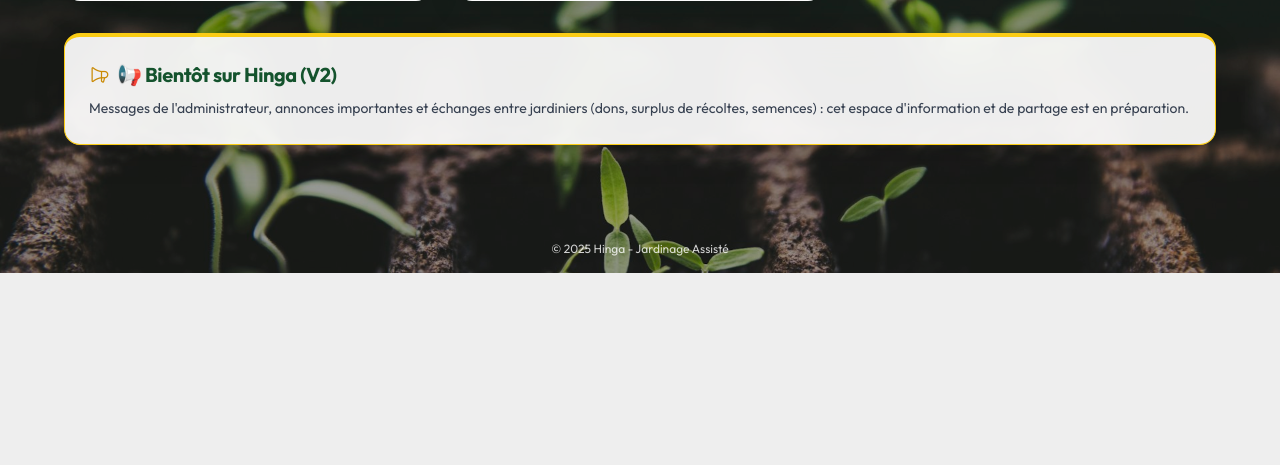
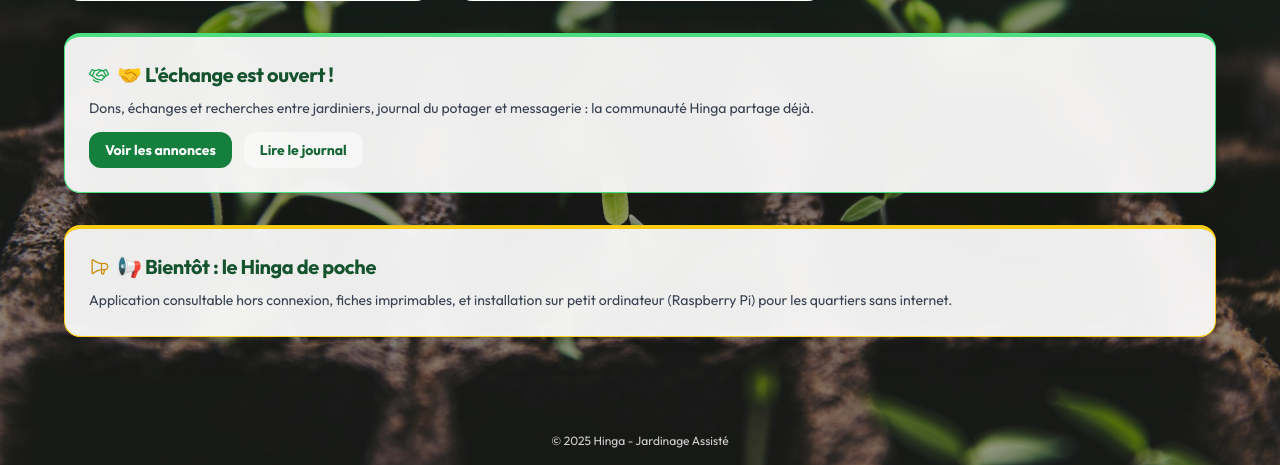
Before and after one commit to keziakdos/hinga, a Flask app: page / in a window 1280 px wide. Shown: the part 1114-1579 px from the top of the page. Before the commit the page ends 1387 px from the top, so only its background shows below. Run offline with Flask 3, Linux system fonts and the light colour scheme; data comes from the database, SQL or seed files in the repository; some libraries are stand-ins or nearby versions.

Commit message:
Accueil : annonce V2 remplacee par acces echanges/journal + poche hors-ligne

```diff
--- a/templates/home.html
+++ b/templates/home.html
@@ -97,9 +97,18 @@
         </div>
     </div>
 
+    <div class="glass p-6 rounded-2xl border-t-4 border-green-400">
+        <h2 class="text-xl font-bold text-green-900 mb-2 flex items-center gap-2"><i class="ph ph-handshake text-green-600"></i> 🤝 L'échange est ouvert !</h2>
+        <p class="text-gray-700 text-sm leading-relaxed mb-3">Dons, échanges et recherches entre jardiniers, journal du potager et messagerie : la communauté Hinga partage déjà.</p>
+        <div class="flex flex-wrap gap-3">
+            <a href="{{ url_for('exchange.exchanges') }}" class="px-4 py-2 rounded-xl bg-green-700 hover:bg-green-800 text-white font-bold text-sm transition">Voir les annonces</a>
+            <a href="{{ url_for('social.journal') }}" class="px-4 py-2 rounded-xl bg-white/50 hover:bg-white/80 text-green-800 font-bold text-sm transition">Lire le journal</a>
+        </div>
+    </div>
+
     <div class="glass p-6 rounded-2xl border-t-4 border-yellow-400">
-        <h2 class="text-xl font-bold text-green-900 mb-2 flex items-center gap-2"><i class="ph ph-megaphone text-yellow-600"></i> 📢 Bientôt sur Hinga (V2)</h2>
-        <p class="text-gray-700 text-sm leading-relaxed">Messages de l'administrateur, annonces importantes et échanges entre jardiniers (dons, surplus de récoltes, semences) : cet espace d'information et de partage est en préparation.</p>
+        <h2 class="text-xl font-bold text-green-900 mb-2 flex items-center gap-2"><i class="ph ph-megaphone text-yellow-600"></i> 📢 Bientôt : le Hinga de poche</h2>
+        <p class="text-gray-700 text-sm leading-relaxed">Application consultable hors connexion, fiches imprimables, et installation sur petit ordinateur (Raspberry Pi) pour les quartiers sans internet.</p>
     </div>
 
 </div>
```
